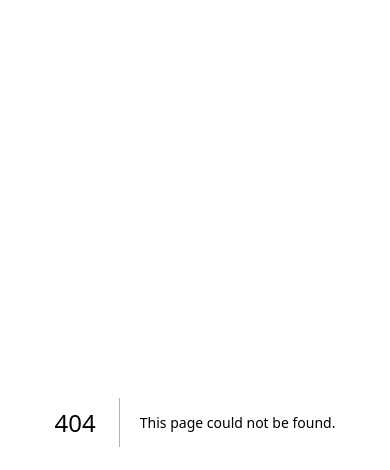
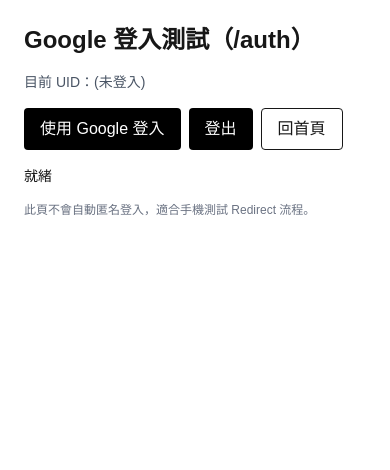
Before and after one commit to sherman0769/2025booking-pro, a Next.js app: page /auth in a window 390 px wide. Before the commit this address had no page. Shown: the top 470 px of the page. Built offline with nearby package versions, Linux system fonts and the light colour scheme; no server answers.

Commit message:
fix(auth mobile): wait for auth ready before anon; add /auth page for redirect flow

```diff
--- /dev/null
+++ b/src/app/auth/page.tsx
@@ -0,0 +1,59 @@
+'use client';
+
+import { useEffect, useState } from 'react';
+import { auth } from '@/lib/firebase.client';
+import {
+  GoogleAuthProvider,
+  signInWithRedirect,
+  getRedirectResult,
+  signOut,
+  onAuthStateChanged,
+} from 'firebase/auth';
+import Link from 'next/link';
+
+export default function AuthPage() {
+  const [uid, setUid] = useState<string | null>(null);
+  const [note, setNote] = useState<string>('就緒');
+
+  useEffect(() => {
+    const unsub = onAuthStateChanged(auth, (u) => setUid(u?.uid ?? null));
+    return () => unsub();
+  }, []);
+
+  useEffect(() => {
+    getRedirectResult(auth)
+      .then((cred) => {
+        if (cred?.user) setNote(`登入成功：${cred.user.email ?? cred.user.uid}`);
+      })
+      .catch((e) => setNote(`回跳錯誤：${e?.code ?? ''} ${e?.message ?? e}`))
+      .finally(() => { try { sessionStorage.removeItem('auth:redirect'); } catch {} });
+  }, []);
+
+  const login = async () => {
+    try { sessionStorage.setItem('auth:redirect', '1'); } catch {}
+    setNote('前往 Google 登入…');
+    const provider = new GoogleAuthProvider();
+    await signInWithRedirect(auth, provider);
+  };
+
+  const logout = async () => {
+    await signOut(auth);
+    setNote('已登出');
+  };
+
+  return (
+    <main className="mx-auto max-w-md p-6 space-y-4">
+      <h1 className="text-2xl font-bold">Google 登入測試（/auth）</h1>
+      <div className="text-sm text-gray-600">目前 UID：{uid ?? '(未登入)'}</div>
+
+      <div className="flex gap-2">
+        <button onClick={login} className="px-4 py-2 rounded bg-black text-white">使用 Google 登入</button>
+        <button onClick={logout} className="px-4 py-2 rounded bg-black text-white">登出</button>
+        <Link href="/" className="px-4 py-2 rounded border">回首頁</Link>
+      </div>
+
+      <div className="text-sm">{note}</div>
+      <p className="text-xs text-gray-500">此頁不會自動匿名登入，適合手機測試 Redirect 流程。</p>
+    </main>
+  );
+}
--- a/src/app/page.tsx
+++ b/src/app/page.tsx
@@ -1,24 +1,31 @@
-"use client";
+'use client';
 
-import Link from "next/link";
-import { useEffect, useState } from "react";
-import { auth } from "@/lib/firebase.client";
-import { onAuthStateChanged, signInAnonymously, User } from "firebase/auth";
-import AuthButtons from "@/components/AuthButtons";
+import Link from 'next/link';
+import { useEffect, useState } from 'react';
+import { auth } from '@/lib/firebase.client';
+import { onAuthStateChanged, signInAnonymously, User } from 'firebase/auth';
+import AuthButtons from '@/components/AuthButtons';
 
 export default function Home() {
   const [user, setUser] = useState<User | null>(null);
-
-  useEffect(() => onAuthStateChanged(auth, setUser), []);
+  const [authReady, setAuthReady] = useState(false);   // ← 新增
 
   useEffect(() => {
-    // 正在 Google redirect 流程時，暫停匿名登入，避免回來被覆蓋
+    const unsub = onAuthStateChanged(auth, (u) => {
+      setUser(u);
+      setAuthReady(true);                              // ← 首次拿到 Auth 状态才标记就绪
+    });
+    return () => unsub();
+  }, []);
+
+  useEffect(() => {
     let skipAnon = false;
     try { skipAnon = sessionStorage.getItem('auth:redirect') === '1'; } catch {}
-    if (!skipAnon && !auth.currentUser) {
+    // 只有 auth 已就绪、没在 redirect、且当前没有用户，才匿名登录
+    if (authReady && !skipAnon && !auth.currentUser) {
       signInAnonymously(auth).catch(() => {});
     }
-  }, []);
+  }, [authReady]);
 
   const Item = ({ href, label, desc }: { href: string; label: string; desc: string }) => (
     <Link href={href} className="block rounded-2xl border p-4 hover:shadow-sm transition">
@@ -35,7 +42,7 @@
       <AuthButtons />
 
       <div className="text-sm text-gray-600">
-        目前 UID：{user?.uid ?? "(未登入)"}（未登入時會自動以匿名身分瀏覽，可隨時升級為 Google 登入）
+        目前 UID：{user?.uid ?? '(未登入)'}（未登入時會自動以匿名身分瀏覽，可隨時升級為 Google 登入）
       </div>
 
       <div className="grid gap-4 sm:grid-cols-2">
```
